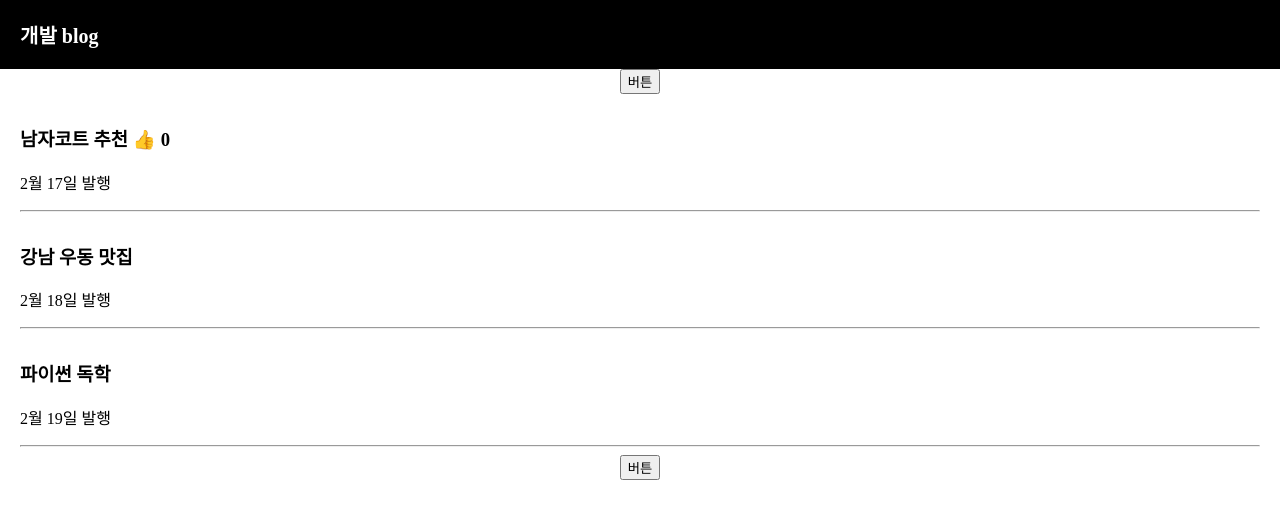
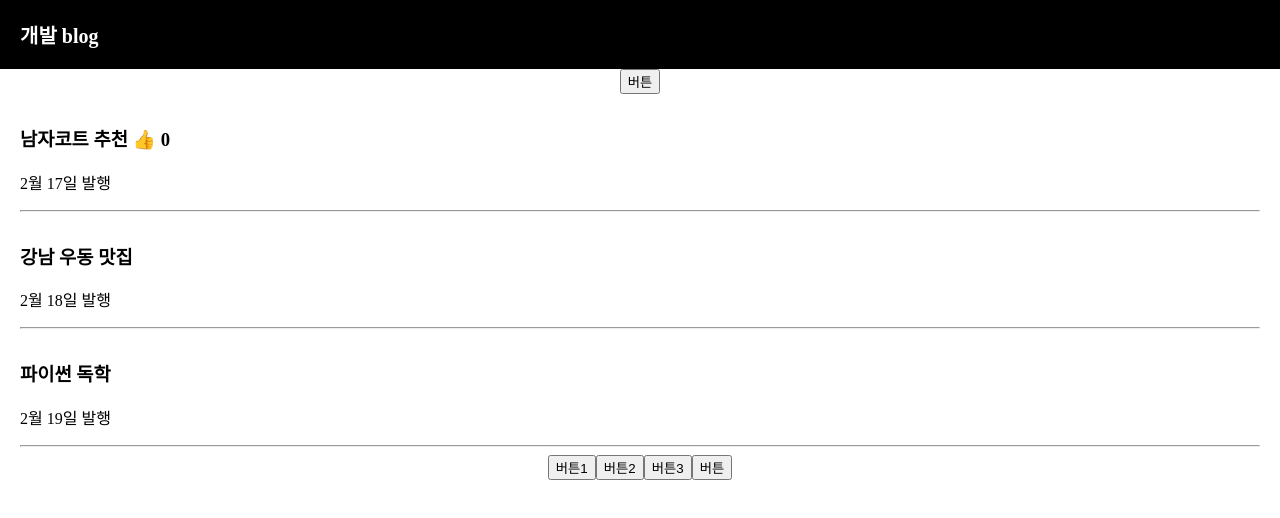
Before and after one commit to chusang23/react-class, a React (Create React App) app in the folder blog/: page / in a window 1280 px wide. Shown: the top 518 px of the page. Built offline with nearby package versions, Linux system fonts and the light colour scheme.

Commit message:
Update App.js

```diff
--- a/blog/src/App.js
+++ b/blog/src/App.js
@@ -6,8 +6,8 @@
 
   let [글제목, 글제목변경] = useState(['남자코트 추천','강남 우동 맛집', '파이썬 독학']);
   let [따봉, 따봉변경] = useState(0);
-
   let [modal,modal변경] = useState(false);
+  let [누른제목,누른제목변경] = useState(0);
 
   let posts = '강남 고기 맛집';
 
@@ -39,11 +39,15 @@
         <hr/>
       </div>
 
+      <button onClick= {() => {누른제목변경(0)}}>버튼1</button>
+      <button onClick= {() => {누른제목변경(1)}}>버튼2</button>
+      <button onClick= {() => {누른제목변경(2)}}>버튼3</button>
+
       <button onClick={ () => { modal변경(!modal) } } >버튼</button>
 
       {
         modal === true
-        ? <Modal 글제목 = {글제목}></Modal>
+        ? <Modal 글제목 = {글제목} 누른제목 = {누른제목}></Modal>
         : null
       }
 
@@ -54,7 +58,7 @@
 function Modal(props){
   return (
     <div className="modal">
-    <h2>{props.글제목[0]}</h2>
+    <h2>{props.글제목[props.누른제목]}</h2>
     <p>날씨</p>
     <p>상세내용</p>
   </div>
```
